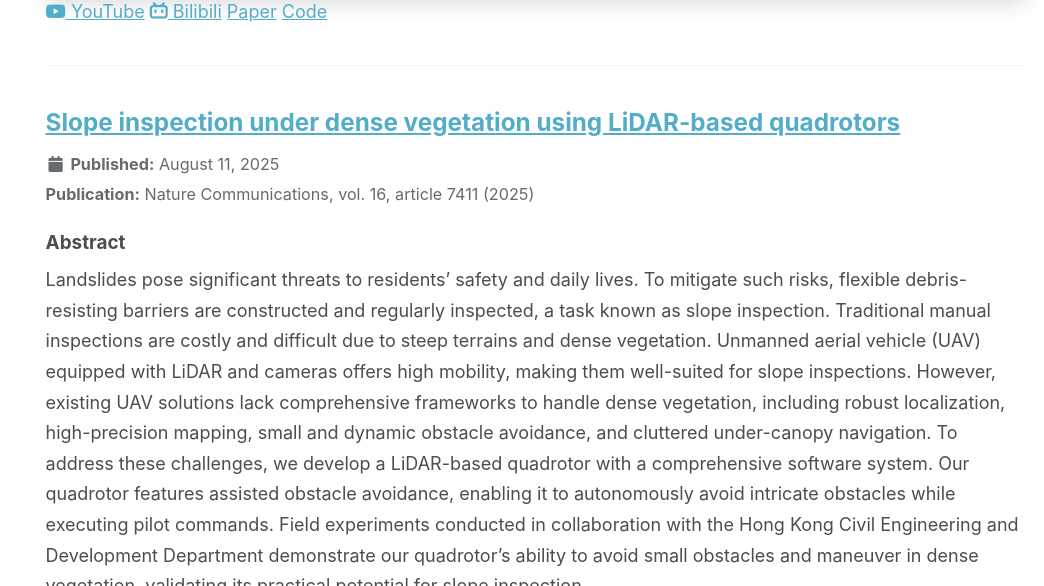
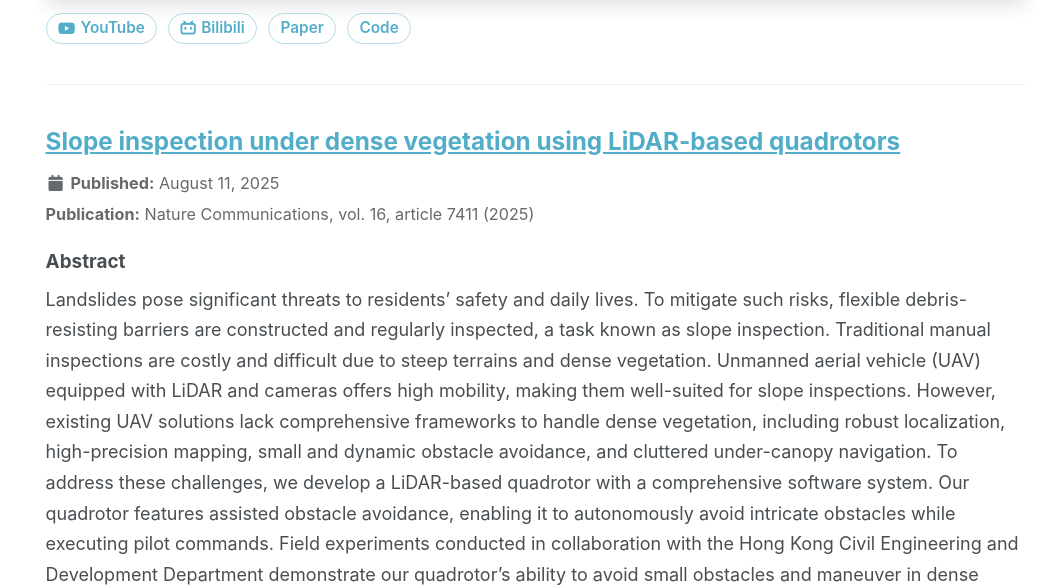
Before and after one commit to FENYUN323/liuwenyi.github.io, a Jekyll site: the page built from _pages/portfolio.html, in a window 1280 px wide and 1400 px high, scrolled down 809 px. Shown: the part 814-1400 px from the top of the window, without its empty margins (236-1280 px from the left). Built offline with Jekyll 4.4.1, drawn with Linux system fonts in a browser that asks for light colours; some web fonts are replaced.

Commit message:
Restore research link button styles

```diff
--- a/_sass/_page.scss
+++ b/_sass/_page.scss
@@ -1043,7 +1043,8 @@ html.award-lightbox-open body {
   }
 }
 
-.page__content .research-project__actions {
+.page__content .research-project__actions,
+.archive .research-project__actions {
   display: flex;
   max-width: 100%;
   flex-wrap: wrap;
```
